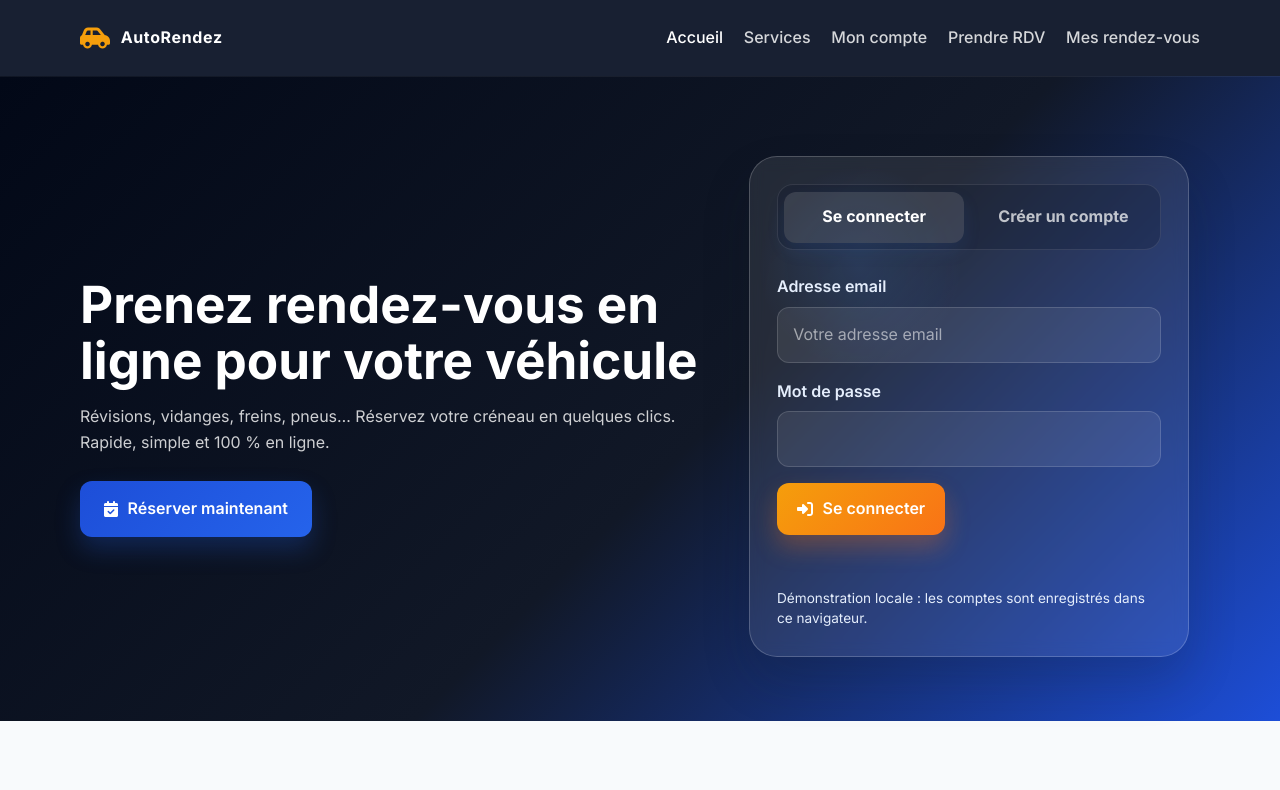
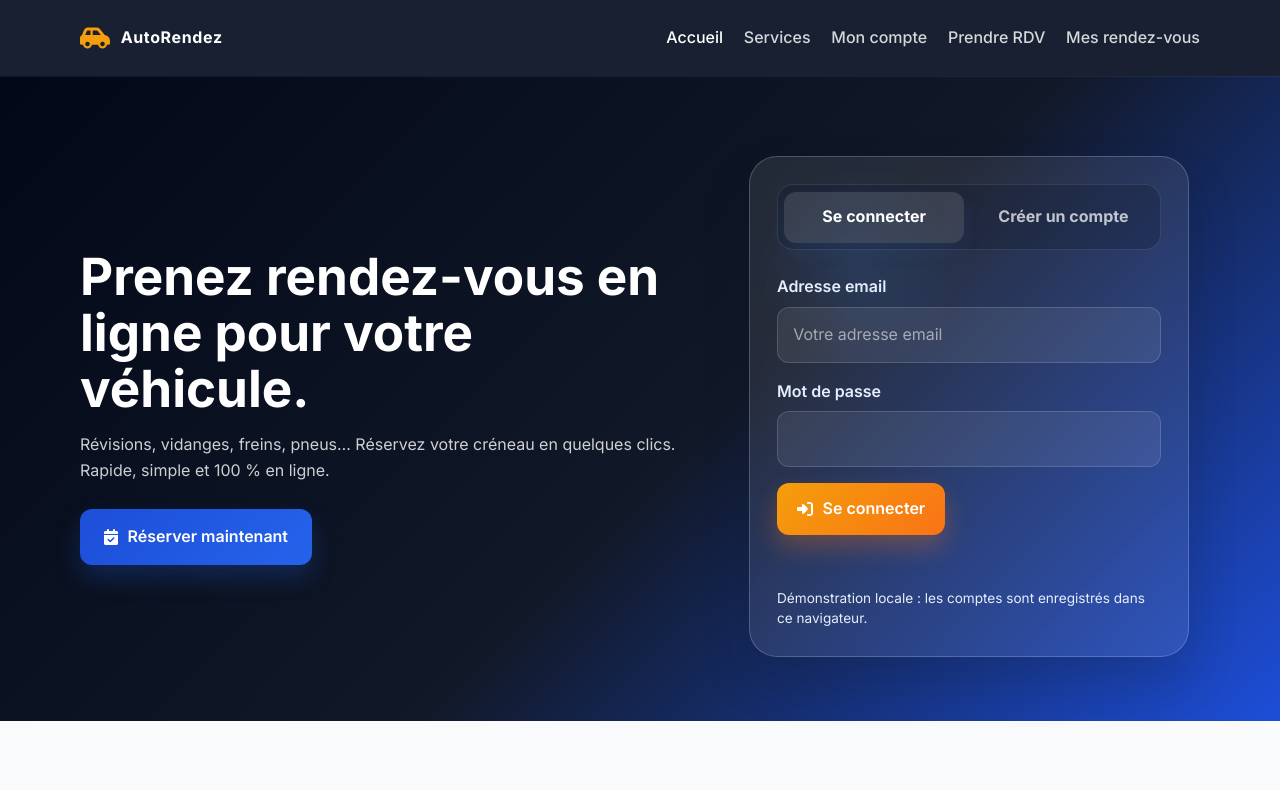
Before and after one commit to dabbabimehdi2005-commits/AutoRdv, a plain HTML site: page index.html in a window 1280 px wide. Shown: the top 790 px of the page. Drawn offline with Linux system fonts and the light colour scheme; no server answers.

Commit message:
first commit

```diff
--- a/index.html
+++ b/index.html
@@ -46,7 +46,7 @@
   <section id="accueil" class="hero">
     <div class="container hero-content">
       <div class="hero-text">
-        <h1>Prenez rendez-vous en ligne pour votre véhicule</h1>
+        <h1>Prenez rendez-vous en ligne pour votre véhicule.</h1>
         <p>Révisions, vidanges, freins, pneus… Réservez votre créneau en quelques clics. Rapide, simple et 100 % en ligne.</p>
         <a href="#rdv" class="btn btn-primary btn-lg">
           <i class="fas fa-calendar-check"></i> Réserver maintenant
```
